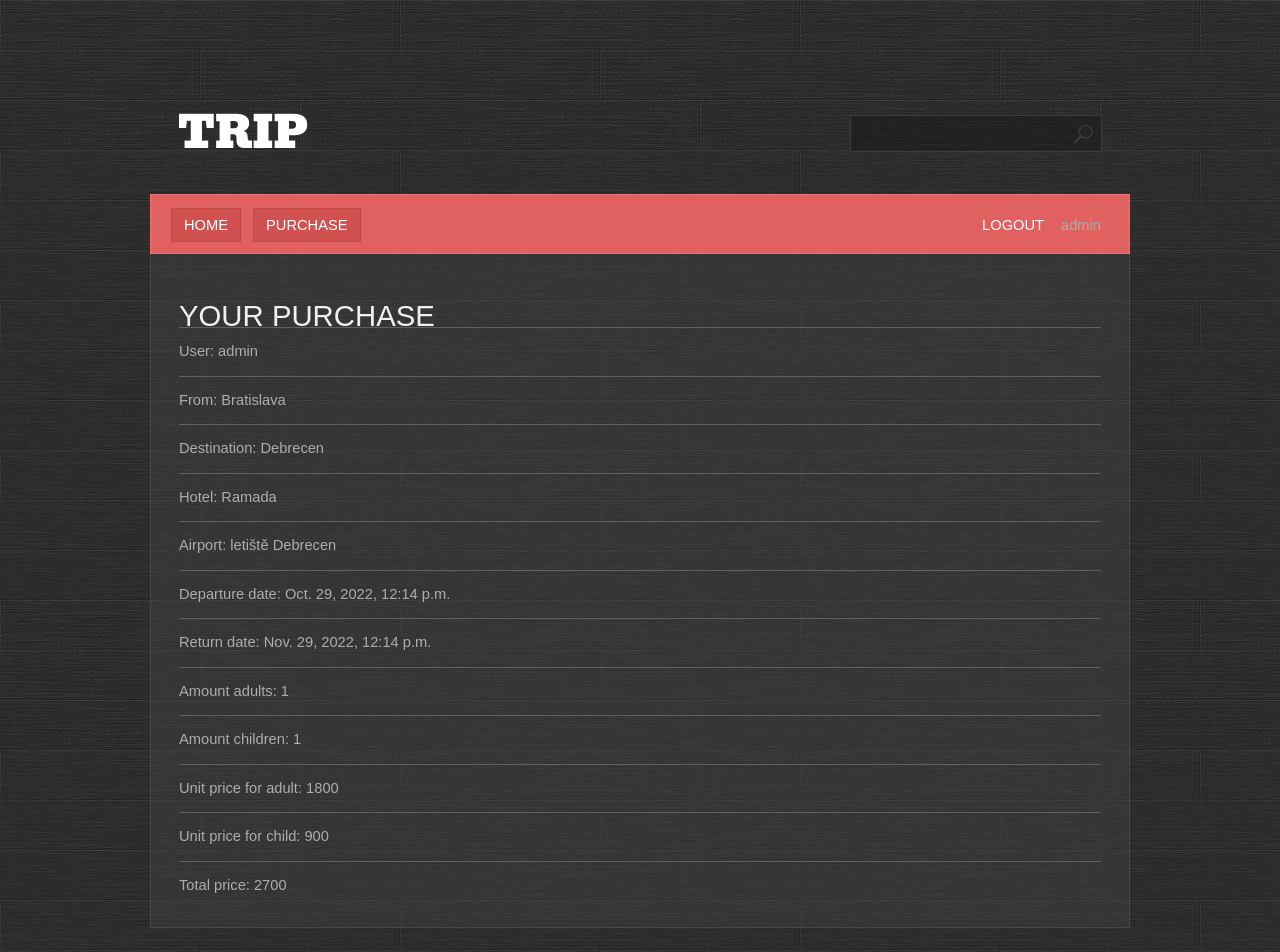
After one commit to DanekCvingerKristofik/FinalProject, a Django app: page /your_purchase/ in a window 1280 px wide. The commit adds this page. Run offline with Django 4.2, Linux system fonts and the light colour scheme; a user stored in the database is signed in; data comes from the database, SQL or seed files in the repository; both versions use the stored data as it was after the commit.

Commit message:
hotové formy a uživatel

```diff
--- a/FinalProject/settings.py
+++ b/FinalProject/settings.py
@@ -126,7 +126,11 @@ USE_TZ = True
 STATIC_URL = 'static/'
 STATIC_ROOT = BASE_DIR/ 'static/'
 
+
+
 # Default primary key field type
 # https://docs.djangoproject.com/en/4.1/ref/settings/#default-auto-field
 
 DEFAULT_AUTO_FIELD = 'django.db.models.BigAutoField'
+LOGIN_REDIRECT_URL = "home"
+LOGOUT_REDIRECT_URL = "login"
--- a/FinalProject/urls.py
+++ b/FinalProject/urls.py
@@ -16,7 +16,7 @@ Including another URLconf
 from django.conf import settings
 from django.conf.urls.static import static
 from django.contrib import admin
-from django.urls import path
+from django.urls import path, include
 
 import places.views
 
@@ -26,5 +26,7 @@ urlpatterns = [
     path('trip/<int:id>/', places.views.trip, name = "trip"),
     path('search/', places.views.search, name = "search"),
     path('purchase_create/', places.views.PurchaseCreateView.as_view(), name='purchase_create'),
-    # path('purchase_create/', places.views.PurchaseCreateView, name='purchase_create')
+    path('accounts/signup/', places.views.SignUpView.as_view(), name='signup'),
+    path('accounts/', include("django.contrib.auth.urls")),
+    path('your_purchase/', places.views.your_purchase, name='your_purchase'),
 ]+ static(settings.STATIC_URL, document_root=settings.STATIC_ROOT)
--- a/places/models.py
+++ b/places/models.py
@@ -27,7 +27,7 @@ class Hotel(Model):
     description = models.CharField(max_length=250)
 
     def __str__(self):
-       return  f"hotel: {self.name}"
+       return  f" {self.name}"
 
 
 
@@ -36,12 +36,14 @@ class Airport(Model):
     belonging_to_the_city = models.ForeignKey(City, on_delete=models.CASCADE, related_name="airports")
 
     def __str__(self):
-       return  f"airport: {self.name}"
+       return  f"{self.name}"
 
 
 class Trip(Model):
     where_from = models.ForeignKey(City, on_delete=models.CASCADE, related_name="from_destination_trips")
     where_to = models.ForeignKey(City, on_delete=models.CASCADE, related_name="to_destination_trips")
+    airport = models.ForeignKey(Airport, on_delete=models.CASCADE, related_name="airport")
+    hotel = models.ForeignKey(Hotel, on_delete=models.CASCADE, related_name="hotel")
     departure_date = models.DateTimeField()
     return_date =  models.DateTimeField()
     price_for_an_adult = models.BigIntegerField()
--- a/places/templates/main.html
+++ b/places/templates/main.html
@@ -17,7 +17,7 @@
             </h1>
         </div>
 
-        {% if user.is_authenticated %}
+
             <div id="search">
                 <form action="/search" method="get">
                     <div>
@@ -28,7 +28,7 @@
             <div id="menu">
                 {% include 'navbar.html' %}
             </div>
-        {% endif %}
+
     </div>
 
     <div id="page">
--- a/places/templates/navbar.html
+++ b/places/templates/navbar.html
@@ -1,9 +1,14 @@
-{#<ul>#}
-{#    <li class="first active">#}
-{#        <a href="{% url 'home' %}">HOME</a>#}
-{#    </li>#}
-{#    <li class = "last-child">#}
-{#        <a href="{% url 'logout' %}">LOGOUT</a>#}
-{#         {{request.user.username}}#}
-{#    </li>#}
-{#</ul><br class="clearfix"/>#}
+<ul>
+    <li class="first active">
+        <a href="{% url 'home' %}">HOME</a>
+    </li>
+    {% if user.is_authenticated %}
+    <li class="first active">
+        <a href="{% url "purchase_create"%}">PURCHASE</a>
+    </li>
+    {% endif %}
+    <li class = "last-child">
+        <a href="{% url 'logout' %}">LOGOUT</a>
+         {{request.user.username}}
+    </li>
+</ul><br class="clearfix"/>
--- a/places/templates/places/trip.html
+++ b/places/templates/places/trip.html
@@ -3,6 +3,8 @@
 {% block content %}
     <h1>{{ trip.where_from }}</h1>
     <div> <b>destination:   </b> {{ trip.where_to}}</div>
+    <div> <b>hotel:         </b> {{ trip.hotel}}</div>
+    <div> <b>airport:         </b> {{ trip.airport}}</div>
     <div> <b>departure date:   </b>{{ trip.departure_date}}</div>
     <div><b>return date:    </b>{{ trip.return_date}}</div>
     <div> <b>adult price:    </b>{{ trip.price_for_an_adult}} euro</div>
--- /dev/null
+++ b/places/templates/places/your_purchase.html
@@ -0,0 +1,44 @@
+{% extends "main.html" %}
+
+{% block content %}
+<h1> Your purchase</h1>
+ <ul>
+        <li>
+            User: {{ purchase.user }}
+        </li>
+        <li>
+            From: {{ purchase.trip.where_from.name }}
+        </li>
+        <li>
+            Destination: {{ purchase.trip.where_to.name}}
+        </li>
+        <li>
+            Hotel: {{purchase.trip.hotel.name}}
+        </li>
+        <li>
+            Airport: {{purchase.trip.airport.name}}
+        </li>
+         <li>
+            Departure date: {{ purchase.trip.departure_date}}
+        </li>
+         <li>
+            Return date: {{ purchase.trip.return_date}}
+        </li>
+        <li>
+           Amount adults: {{ purchase.amount_adults}}
+        </li>
+        <li>
+           Amount children: {{ purchase.amount_children}}
+        </li>
+        <li>
+           Unit price for adult: {{ purchase.trip.price_for_an_adult}}
+        </li>
+        <li>
+           Unit price for child: {{ purchase.trip.price_for_an_child}}
+        </li>
+        <li>
+           Total price: {{ purchase.total_price}}
+        </li>
+
+ </ul>
+{% endblock %}
--- a/places/views.py
+++ b/places/views.py
@@ -1,4 +1,6 @@
 from django.contrib.auth import authenticate
+from django.contrib.auth.forms import UserCreationForm
+from django.contrib.auth.mixins import LoginRequiredMixin
 from django.db.models import Q
 from django.http import HttpResponse
 from django.shortcuts import render, redirect
@@ -6,7 +8,7 @@ from django.urls import reverse_lazy
 from django.views.generic import CreateView
 
 from places.forms import PurchaseForm
-from places.models import Trip, Country, Purchase
+from places.models import Trip, Purchase
 
 
 # Create your views here.
@@ -42,22 +44,26 @@ def search(request):
         context = {"query": q, "trips" : trips}
         return render(request, "places/search.html", context)
 
-class PurchaseCreateView(CreateView):
+class PurchaseCreateView(LoginRequiredMixin,CreateView):
     template_name = 'places/purchase_form.html'
     form_class = PurchaseForm
 
     def post(self, request, *args, **kwargs):
-        trip = request.POST.get("")
-        amount_children = request.POST.get('')
-        amount_adults = request.POST.get('')
-        user = request.POST.get(' ')
-        purchase = Purchase.objects.create(trip = trip, user = user, amount_adults = amount_adults, amount_children = amount_children)
-        purchase.save()
-        return redirect("home")
+        print(request.POST)
+        trip = request.POST.get("trip")[0]
+        amount_children = request.POST.get('amount_children')[0]
+        amount_adults = request.POST.get('amount_children')[0]
+        user = request.user
+        Purchase.objects.create(trip_id = trip, user = user, amount_adults = amount_adults, amount_children = amount_children)
+        return redirect("your_purchase")
 
 
-# def PurchaseCreateView(request):
-#     context = {}
-#     form = PurchaseForm(request.POST)
-#     context['form'] = form
-#     return render(request,"places/purchase_form.html", context)
+class SignUpView(CreateView):
+    template_name = "accounts/signup.html"
+    form_class = UserCreationForm
+    success_url = reverse_lazy('login')
+
+def your_purchase(request):
+    purchase = Purchase.objects.filter(user = request.user).last()
+    context = {"purchase": purchase}
+    return render(request, "places/your_purchase.html", context)
```
Also changed, not shown: places/templates/accounts/signup.html (added, +12 -0 lines), places/templates/registration/login.html (added, +15 -0 lines), db.sqlite3, places/migrations/0008_trip_airport_trip_hotel.py (added).
